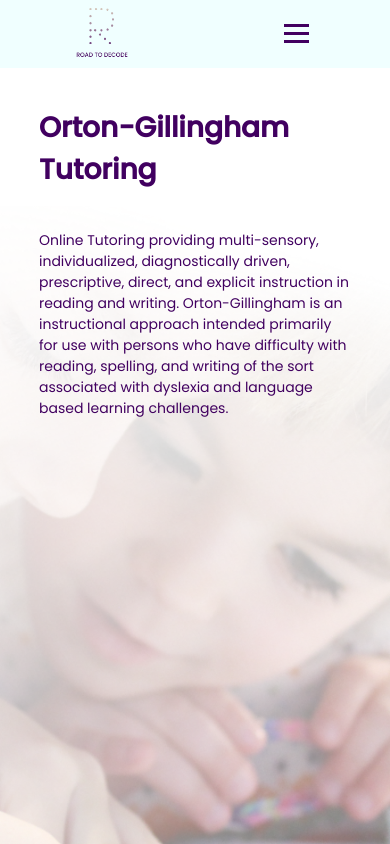
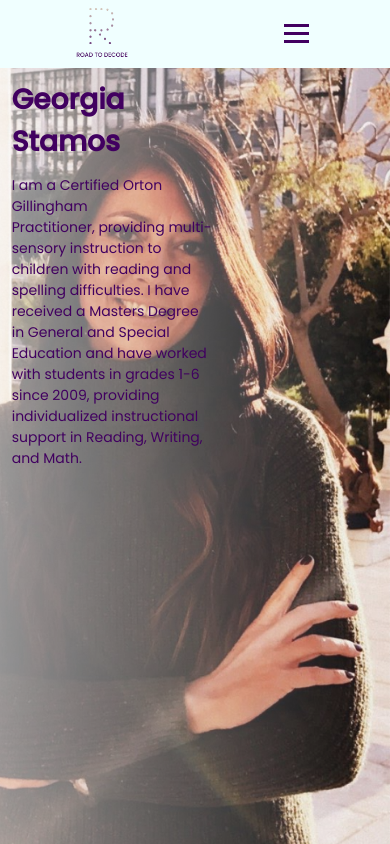
Before and after one commit to nikalomoiris/road-to-decode, a React (Create React App) app: page / in a window 390 px wide. Shown: the top 844 px of the page. Built offline with nearby package versions, Linux system fonts and the light colour scheme.

Commit message:
working on the tutor page

```diff
--- a/src/App.css
+++ b/src/App.css
@@ -2,14 +2,6 @@
   margin: 0;
   padding: 0;
   box-sizing: border-box;
-}
-
-body{
-  background-image: url("./assets/Home-background.png");
-  height: 100vh;
-  background-position: bottom right;
-  background-repeat: no-repeat;
-  background-size: cover;
 }
 
 .logo{
@@ -60,6 +52,14 @@ nav{
   transition: all 0.3s ease;
 }
 
+.home{
+  background-image: url("./assets/Home-background.png");
+  height: 92vh;
+  background-position: bottom right;
+  background-repeat: no-repeat;
+  background-size: contain;
+}
+
 .home-text{
   display: flex;
   flex-direction: column;
@@ -83,6 +83,37 @@ nav{
   font-size: 14px;
 }
 
+.the-tutor{
+  background-image: url("./assets/the-tutor-background.png");
+  height: 92vh;
+  background-position: bottom right;
+  background-repeat: no-repeat;
+  background-size: contain;
+}
+
+.the-tutor-text{
+  display: flex;
+  flex-direction: column;
+  height: 92vh;
+  width: 50%;
+  justify-content: center;
+  align-items: flex-start;
+}
+
+.the-tutor-title{
+  margin: 0 0 10% 10%;
+  color: #410060;
+  font-family: 'Poppins', sans-serif;
+  font-size: 28px;
+}
+
+.the-tutor-description{
+  margin: 0 10% 0 10%;
+  color: #410060;
+  font-family: 'Poppins', sans-serif;
+  font-size: 14px;
+}
+
 @media screen and (max-width: 1400px){
   .nav-links{
     width: 80%;
@@ -92,7 +123,6 @@ nav{
 @media screen and (max-width: 1100px){
   body{
     overflow-x: hidden;
-    background-size: cover;
   }
 
   .home-text{
@@ -107,6 +137,30 @@ nav{
   }
 
   .home-description{
+    margin: 0 10% 0 10%;
+    font-size: 14px;
+  }
+
+  .the-tutor{
+    background-image: url("./assets/the-tutor-background.png");
+    height: 92vh;
+    background-position: top right;
+    background-repeat: no-repeat;
+    background-size: cover;
+  }
+
+  .the-tutor-text{
+    width: 30%;
+    justify-content: flex-start;
+    align-items: flex-start;
+  }
+
+  .the-tutor-title{
+    margin: 10% 0 10% 10%;
+    font-size: 28px;
+  }
+
+  .the-tutor-description{
     margin: 0 10% 0 10%;
     font-size: 14px;
   }
--- a/src/App.js
+++ b/src/App.js
@@ -79,9 +79,18 @@ function App() {
           <div className="line3"></div>
         </div>
       </nav>
-      <div className="home-text">
-        <h3 className="home-title">Orton-Gillingham Tutoring</h3>
-        <p className="home-description">Online Tutoring providing multi-sensory, individualized, diagnostically driven, prescriptive, direct, and explicit instruction in reading and writing. Orton-Gillingham is an instructional approach intended primarily for use with persons who have difficulty with reading, spelling, and writing of the sort associated with dyslexia and language based learning challenges.</p>
+      {/* <div className="home">
+        <div className="home-text">
+          <h3 className="home-title">Orton-Gillingham Tutoring</h3>
+          <p className="home-description">Online Tutoring providing multi-sensory, individualized, diagnostically driven, prescriptive, direct, and explicit instruction in reading and writing. Orton-Gillingham is an instructional approach intended primarily for use with persons who have difficulty with reading, spelling, and writing of the sort associated with dyslexia and language based learning challenges.</p>
+        </div>
+      </div> */}
+
+      <div className="the-tutor">
+        <div className="the-tutor-text">
+          <h3 className="the-tutor-title">Georgia Stamos</h3>
+          <p className="the-tutor-description">I am a Certified Orton Gillingham Practitioner, providing multi-sensory instruction to children with reading and spelling difficulties. I have received a Masters Degree in General and Special Education and have worked with students in grades 1-6 since 2009, providing individualized instructional support in Reading, Writing, and Math.</p>
+        </div>
       </div>
     </React.Fragment>
   );
```
Also changed, not shown: src/assets/the-tutor-background.png (added).
